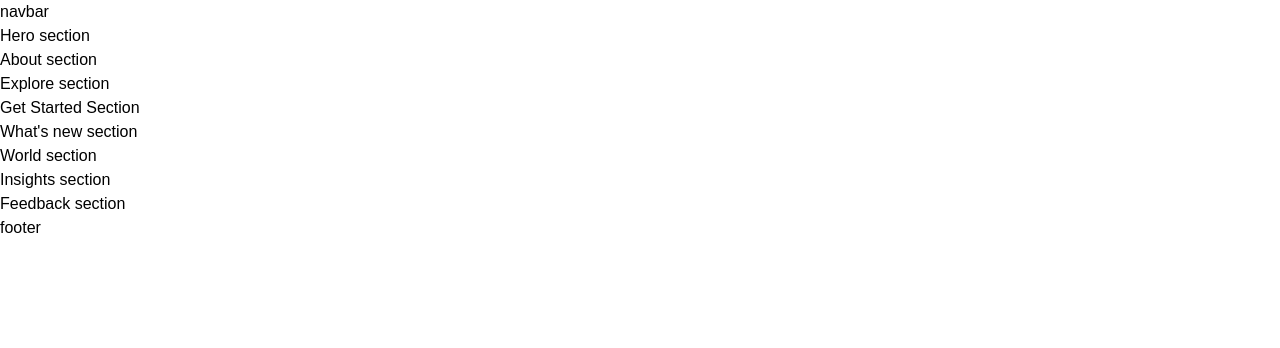
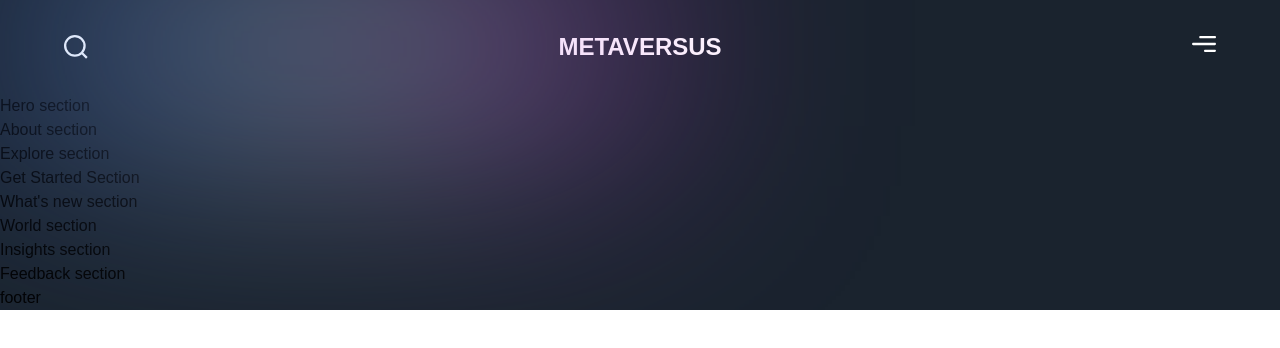
Before and after one commit to michelesilva20/metaverse, a Next.js app: page / in a window 1280 px wide. Shown: the top 348 px of the page. Built offline with nearby package versions, Linux system fonts and the light colour scheme; a web font is replaced by a local one.

Commit message:
one-day: navbar

```diff
--- a/app/page.js
+++ b/app/page.js
@@ -2,7 +2,7 @@
 import { About, Explore, Feedback, GetStarted, Hero, Insights, WhatsNew, World } from '../sections';
 
 const Page = () => (
-  <div>
+  <div className='bg-primary-black overflow-hidden'>
     <Navbar />
     <Hero />
     <About />
--- a/components/Navbar.jsx
+++ b/components/Navbar.jsx
@@ -1,9 +1,26 @@
 'use client';
 
+import { motion } from 'framer-motion';
+import styles from '../styles';
+import { navVariants } from '../utils/motion';
+
 const Navbar = () => (
-  <nav>
-    navbar
-  </nav>
+  <motion.nav
+    variants={navVariants}
+    initial='hidden'
+    whileInView="show"
+    className={`${styles.xPaddings} py-8 relative`}
+  >
+    <div className='absolute w-[50%] inset-0 gradient-01'/>
+    <div className={`${styles.innerWidth} mx-auto flex justify-between gap-8`}>
+      <img src="/search.svg" alt="search"
+      className='w-[24px] y-[24px] object-contain' />
+      <h2 className='font-extrabold text-[24px] leading-[30px] text-white'>
+        METAVERSUS
+      </h2>
+      <img src="/menu.svg" alt="menu" className='w-[24px] h-[24px] object-contain' />
+    </div>
+  </motion.nav>
 );
 
 export default Navbar;
```
